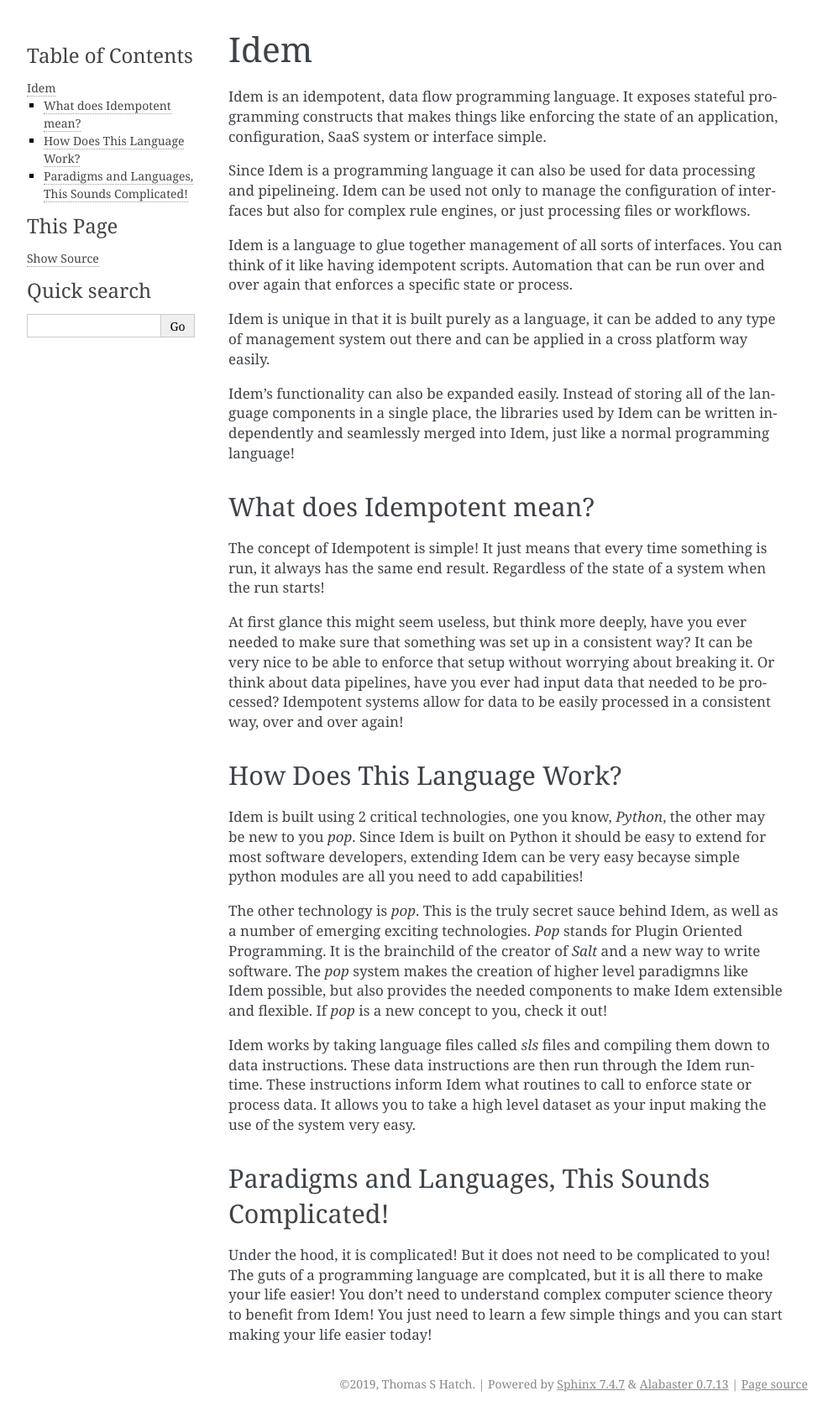
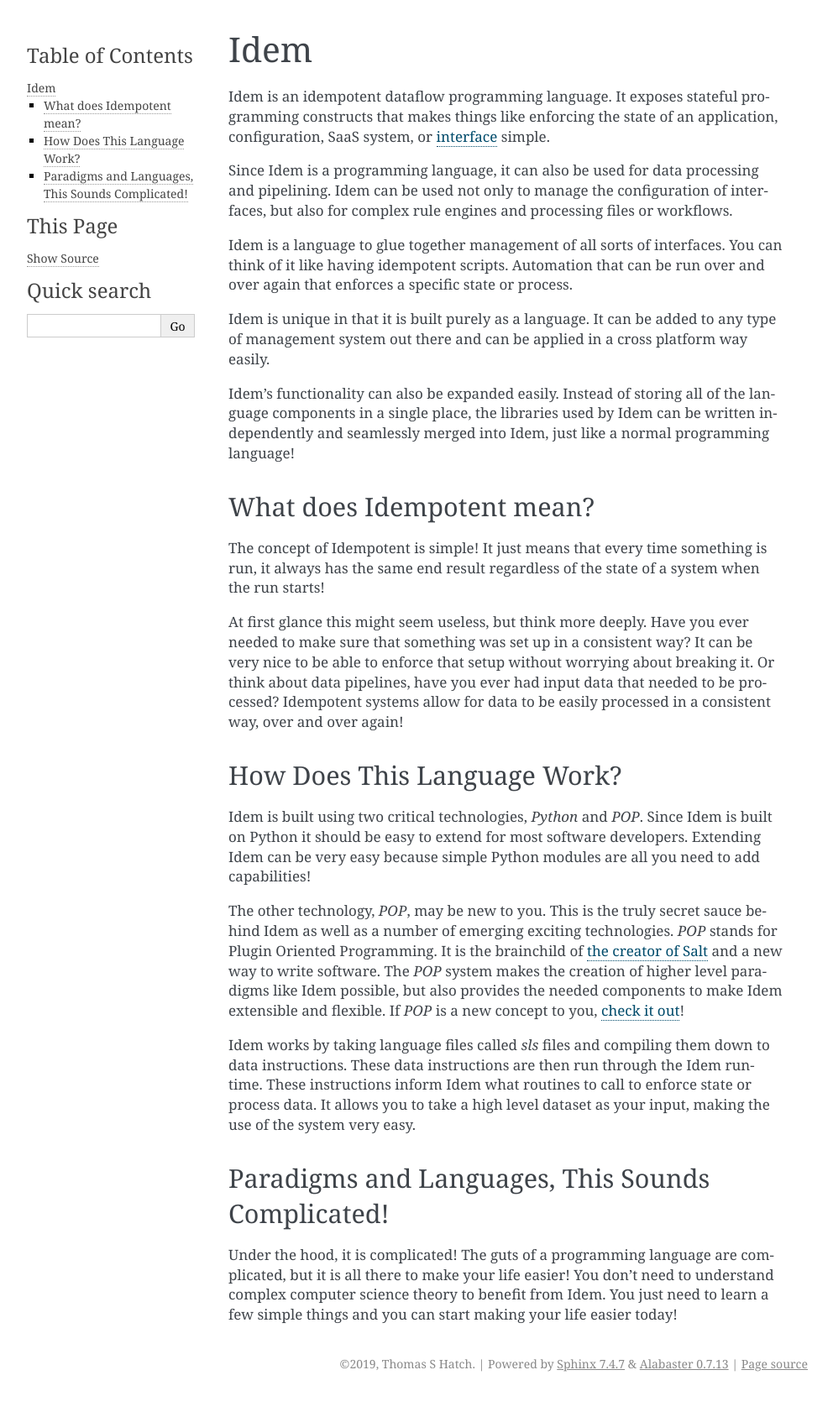
Before and after one commit to vmware-archive/idem, a Sphinx documentation site: the page built from docs/topics/intro.rst, in a window 1280 px wide. Shown: the whole page at 84% size, without its empty margins (148-1140 px from the left). Built offline with Sphinx 7.4.7, drawn with Linux system fonts in a browser that asks for light colours; after the commit the page ends 1664 px from its top, so only the background shows below that.

Commit message:
doc updates

```diff
--- a/docs/topics/intro.rst
+++ b/docs/topics/intro.rst
@@ -2,21 +2,23 @@
 Idem
 ====
 
-Idem is an idempotent, data flow programming language. It exposes stateful
+Idem is an idempotent dataflow programming language. It exposes stateful
 programming constructs that makes things like enforcing the state
-of an application, configuration, SaaS system or interface simple.
+of an application, configuration, SaaS system, or
+`interface <https://www.cs.utah.edu/~germain/PPS/Topics/interfaces.html>`_
+simple.
 
-Since Idem is a programming language it can also be used for data
-processing and pipelineing. Idem can be used not only to manage
-the configuration of interfaces but also for complex rule engines,
-or just processing files or workflows.
+Since Idem is a programming language, it can also be used for data
+processing and pipelining. Idem can be used not only to manage
+the configuration of interfaces, but also for complex rule engines
+and processing files or workflows.
 
 Idem is a language to glue together management of all sorts of
 interfaces. You can think of it like having idempotent
 scripts. Automation that can be run over and over again that
 enforces a specific state or process.
 
-Idem is unique in that it is built purely as a language, it
+Idem is unique in that it is built purely as a language. It
 can be added to any type of management system out there and can
 be applied in a cross platform way easily.
 
@@ -29,10 +31,10 @@ What does Idempotent mean?
 ==========================
 
 The concept of Idempotent is simple! It just means that every time
-something is run, it always has the same end result.
-Regardless of the state of a system when the run starts!
+something is run, it always has the same end result regardless of the state
+of a system when the run starts!
 
-At first glance this might seem useless, but think more deeply, have you
+At first glance this might seem useless, but think more deeply. Have you
 ever needed to make sure that something was set up in a consistent way? It
 can be very nice to be able to enforce that setup without worrying about
 breaking it. Or think about data pipelines, have you ever had input data
@@ -42,30 +44,30 @@ easily processed in a consistent way, over and over again!
 How Does This Language Work?
 ============================
 
-Idem is built using 2 critical technologies, one you know, `Python`,
-the other may be new to you `pop`. Since Idem is built on Python it should
-be easy to extend for most software developers, extending Idem can be very
-easy becayse simple python modules are all you need to add capabilities!
+Idem is built using two critical technologies, `Python` and `POP`. Since Idem
+is built on Python it should be easy to extend for most software developers.
+Extending Idem can be very easy because simple Python modules are all you need
+to add capabilities!
 
-The other technology is `pop`. This is the truly secret sauce behind Idem,
-as well as a number of emerging exciting technologies. `Pop` stands for
-Plugin Oriented Programming. It is the brainchild of the creator of
-`Salt` and a new way to write software. The `pop` system makes the creation
-of higher level paradigmns like Idem possible, but also provides the
-needed components to make Idem extensible and flexible. If `pop` is a new
-concept to you, check it out!
+The other technology, `POP`, may be new to you. This is the truly secret sauce
+behind Idem as well as a number of emerging exciting technologies. `POP` stands
+for Plugin Oriented Programming. It is the brainchild of `the creator of
+Salt <https://github.com/thatch45>`_ and a new way to write software. The `POP`
+system makes the creation of higher level paradigms like Idem possible, but also
+provides the needed components to make Idem extensible and flexible. If `POP`
+is a new concept to you,
+`check it out <https://pop.readthedocs.io>`_!
 
 Idem works by taking language files called `sls` files and compiling them
 down to data instructions. These data instructions are then run through the
 Idem runtime. These instructions inform Idem what routines to call to
 enforce state or process data. It allows you to take a high level dataset
-as your input making the use of the system very easy.
+as your input, making the use of the system very easy.
 
 Paradigms and Languages, This Sounds Complicated!
 =================================================
 
-Under the hood, it is complicated! But it does not need to be complicated to you!
-The guts of a programming language are complcated, but it is all there to make
-your life easier! You don't need to understand complex computer science
-theory to benefit from Idem! You just need to learn a few simple things
-and you can start making your life easier today!
+Under the hood, it is complicated! The guts of a programming language are
+complicated, but it is all there to make your life easier! You don't need to
+understand complex computer science theory to benefit from Idem. You just need
+to learn a few simple things and you can start making your life easier today!
```
Also changed, not shown: docs/topics/extending.rst (+28 -25 lines).
